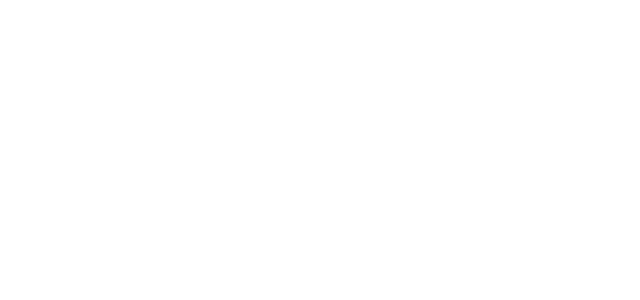
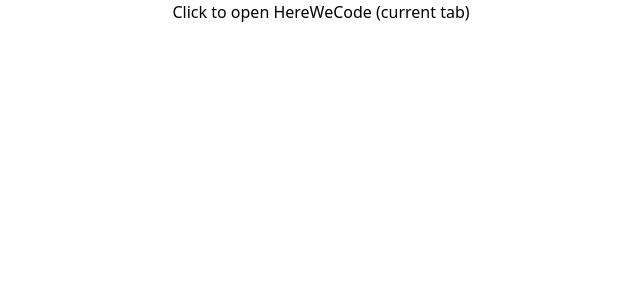
Before and after one commit to SySagar/Reckno, a React (Create React App) app: page /ChatRoom in a window 1280 px wide. Before the commit this address had no page. Shown: the top 300 px of the page, without its empty margins (319-959 px from the left). Built offline with nearby package versions, Linux system fonts and the light colour scheme.

Commit message:
added chatroom links

```diff
--- a/package.json
+++ b/package.json
@@ -10,11 +10,14 @@
     "@testing-library/jest-dom": "^5.16.5",
     "@testing-library/react": "^13.4.0",
     "@testing-library/user-event": "^13.5.0",
+    "dotenv": "^16.0.3",
+    "moment": "^2.29.4",
     "react": "^18.2.0",
     "react-dom": "^18.2.0",
     "react-router": "^6.4.3",
     "react-router-dom": "^6.4.3",
     "react-scripts": "5.0.1",
+    "socket.io": "^4.5.4",
     "web-vitals": "^2.1.4"
   },
   "scripts": {
--- a/src/App.js
+++ b/src/App.js
@@ -5,6 +5,7 @@
 import About from './Sections/About';
 import Profile from './Sections/Profile';
 import Questions from './Sections/Question';
+import ChatRoom  from './Sections/ChatRoom'
 
 
 function App() {
@@ -18,6 +19,7 @@
       <Route path="/About" element={<About/>} />
       <Route path="/Profile" element={<Profile/>} />
       <Route path="/Questions" element={<Questions/>} />
+      <Route path="/ChatRoom" element={<ChatRoom/>} />
       </Routes>
 
     </div>
--- /dev/null
+++ b/src/Sections/ChatRoom.js
@@ -0,0 +1,13 @@
+import React from "react";
+
+export default function  ChatRoom() {
+    return (
+      <div>
+
+       <a href="https://reckno-backend.onrender.com">
+          Click to open HereWeCode (current tab)
+        </a>
+
+        </div>
+    )
+  }
```
Also changed, not shown: src/App.css (line endings or trailing spaces), 1 other file (tests, documents, lock files or other folders).
